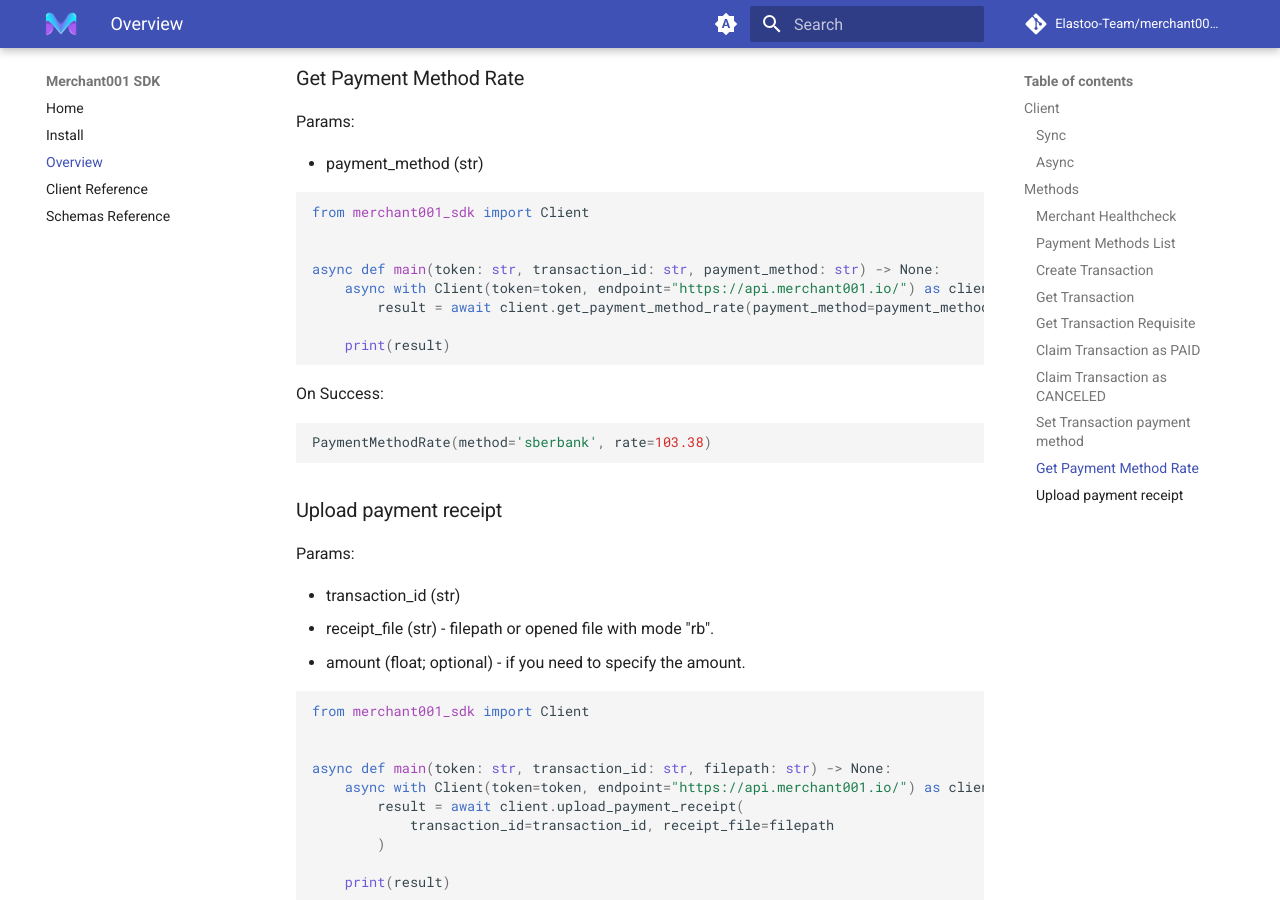
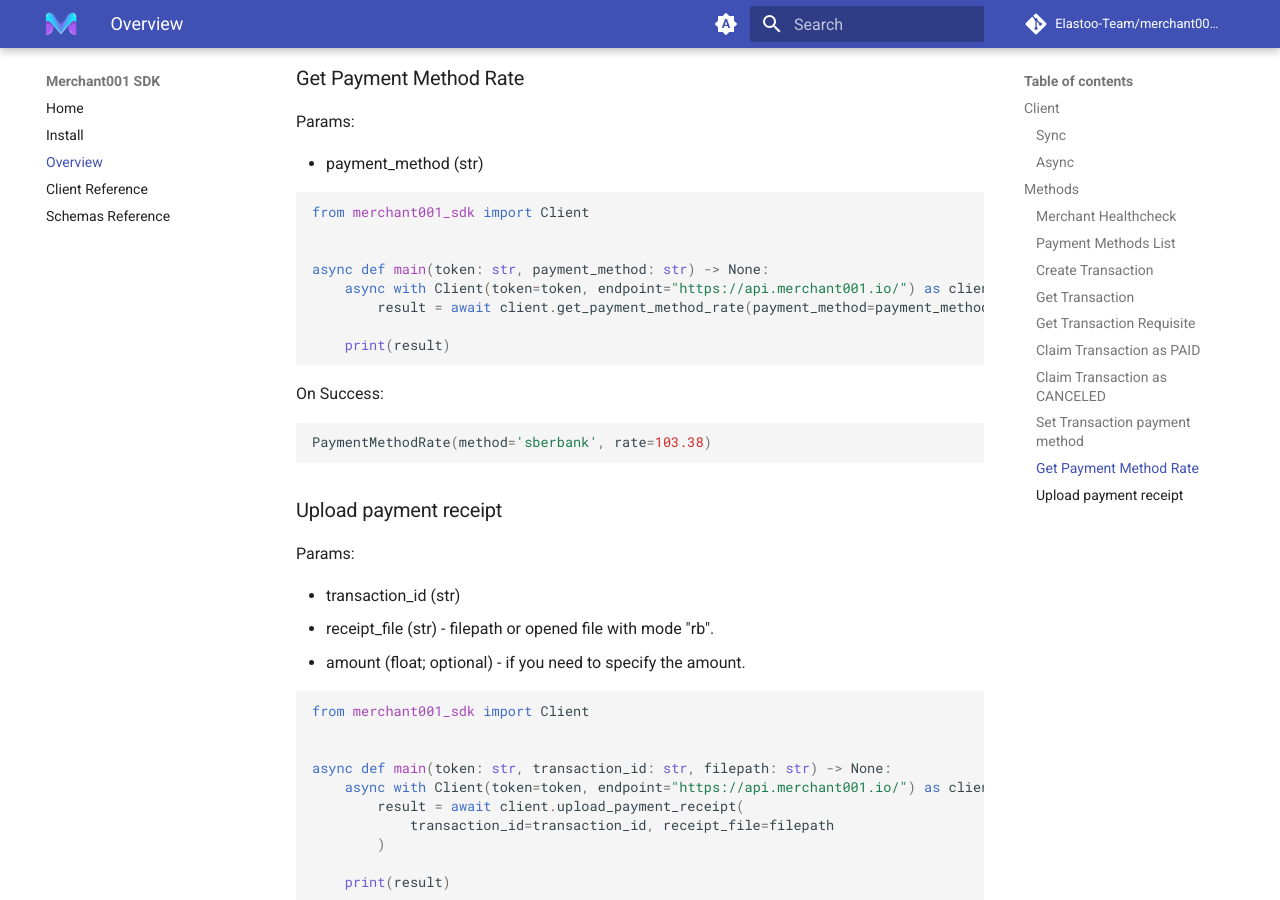
Before and after one commit to Elastoo-Team/merchant001-sdk, an MkDocs documentation site: the page built from docs/overview/index.md, in a window 1280 px wide and 900 px high, scrolled down 4231 px. Built offline with MkDocs 1.6.1 and Material for MkDocs 9.7.7, drawn with Linux system fonts in a browser that asks for light colours; comment, search, counter and statistics services are not loaded.

Commit message:
fix docs

```diff
--- a/docs/overview/index.md
+++ b/docs/overview/index.md
@@ -221,7 +221,7 @@
 from merchant001_sdk import Client
 
 
-async def main(token: str, transaction_id: str, payment_method: str) -> None:
+async def main(token: str, payment_method: str) -> None:
     async with Client(token=token, endpoint="https://api.merchant001.io/") as client:
         result = await client.get_payment_method_rate(payment_method=payment_method)
 
```
Also changed, not shown: README.md (+1 -1 lines).
